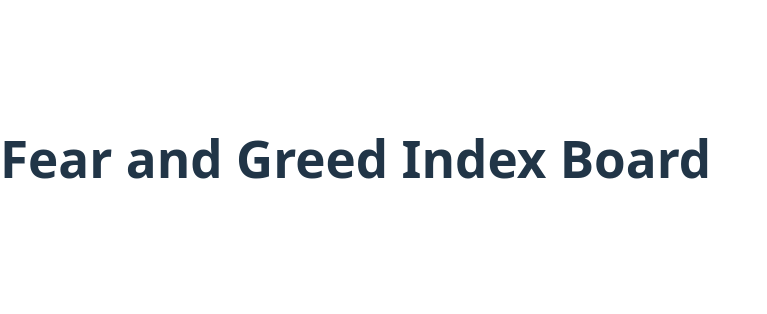
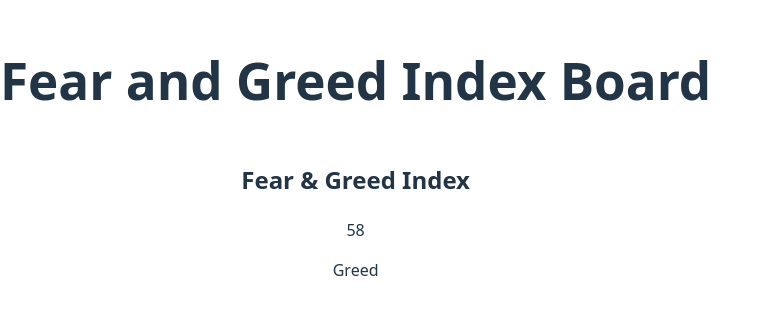
Before and after one commit to jeonck/fear-and-greed-index, a React (Vite) app in the folder react-app/: page / in a window 1280 px wide. Shown: the part 242-556 px from the top of the page, without its empty margins (0-767 px from the left). Built offline with nearby package versions, Linux system fonts and the light colour scheme.

Commit message:
feat: Display Fear and Greed Index from hardcoded data

```diff
--- a/react-app/src/App.jsx
+++ b/react-app/src/App.jsx
@@ -1,12 +1,15 @@
+import FearGreedIndexCard from './components/FearGreedIndexCard';
+
 function App() {
+  const indexValue = 58; // Current market sentiment: Greed, with a value of 58.
+  const sentiment = 'Greed';
+
   return (
-    <div className="min-h-screen bg-gray-100 flex items-center justify-center">
-      {/* Fear and Greed Index Board Application */}
-      <h1 className="text-5xl font-bold text-gray-800">Fear and Greed Index Board</h1>
+    <div className="min-h-screen bg-gray-100 flex flex-col items-center justify-center p-4">
+      <h1 className="text-5xl font-bold text-gray-800 mb-8">Fear and Greed Index Board</h1>
+      <FearGreedIndexCard indexValue={indexValue} sentiment={sentiment} />
     </div>
   );
 }
 
 export default App;
-
-// Trigger commit
--- /dev/null
+++ b/react-app/src/components/FearGreedIndexCard.jsx
@@ -0,0 +1,33 @@
+import React from 'react';
+
+const FearGreedIndexCard = ({ indexValue, sentiment }) => {
+  let bgColorClass = '';
+  let textColorClass = '';
+
+  if (sentiment === 'Extreme Fear') {
+    bgColorClass = 'bg-red-600';
+    textColorClass = 'text-white';
+  } else if (sentiment === 'Fear') {
+    bgColorClass = 'bg-orange-500';
+    textColorClass = 'text-white';
+  } else if (sentiment === 'Neutral') {
+    bgColorClass = 'bg-gray-500';
+    textColorClass = 'text-white';
+  } else if (sentiment === 'Greed') {
+    bgColorClass = 'bg-green-500';
+    textColorClass = 'text-white';
+  } else if (sentiment === 'Extreme Greed') {
+    bgColorClass = 'bg-green-700';
+    textColorClass = 'text-white';
+  }
+
+  return (
+    <div className={`p-6 rounded-lg shadow-lg ${bgColorClass} ${textColorClass} text-center`}>
+      <h2 className="text-2xl font-semibold mb-2">Fear & Greed Index</h2>
+      <p className="text-5xl font-bold mb-4">{indexValue}</p>
+      <p className="text-xl">{sentiment}</p>
+    </div>
+  );
+};
+
+export default FearGreedIndexCard;
```
